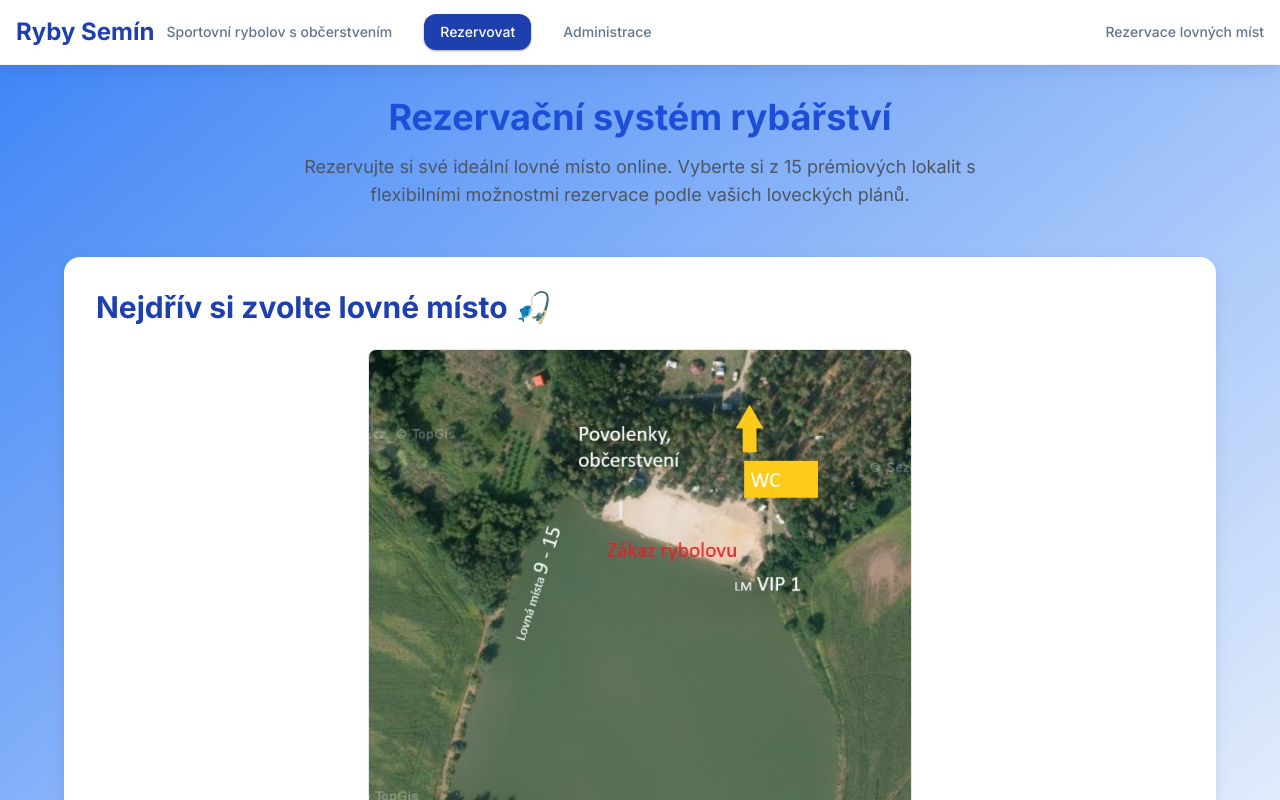
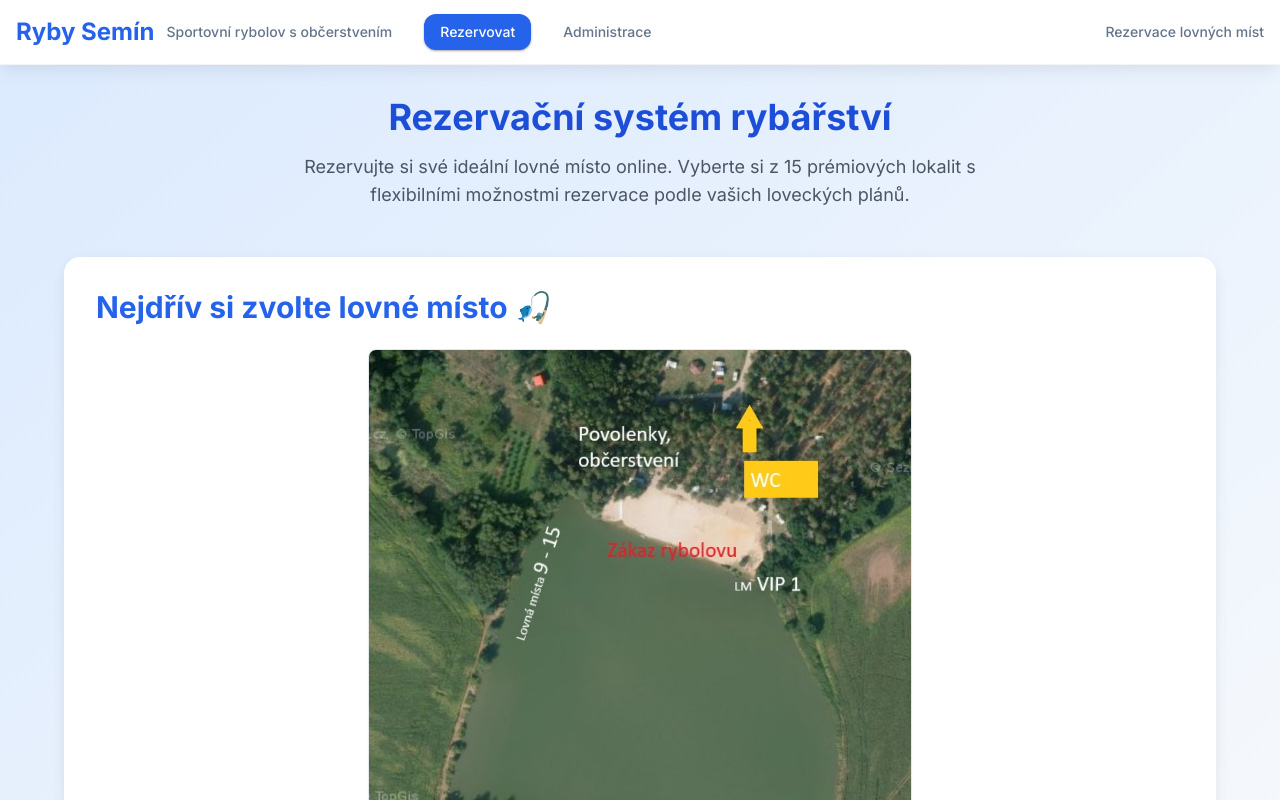
Before and after one commit to myrsple/rezervace, a Next.js app: page / in a window 1280 px wide. Shown: the top 800 px of the page. Built offline with nearby package versions, Linux system fonts and the light colour scheme; no server answers; the database is empty.

Commit message:
Fix: Remove conflicting custom CSS to fix styling issues

```diff
--- a/app/globals.css
+++ b/app/globals.css
@@ -2,46 +2,7 @@
 @tailwind components;
 @tailwind utilities;
 
-/* Custom color variables for the fishery theme */
-:root {
-  --semin-blue: #1e40af;
-  --semin-light-blue: #3b82f6;
-  --semin-green: #059669;
-  --semin-light-gray: #f8fafc;
-  --semin-dark-gray: #374151;
-}
-
-/* Custom styles for the application */
-.bg-semin-blue {
-  background-color: var(--semin-blue);
-}
-
-.bg-semin-light-blue {
-  background-color: var(--semin-light-blue);
-}
-
-.bg-semin-green {
-  background-color: var(--semin-green);
-}
-
-.text-semin-blue {
-  color: var(--semin-blue);
-}
-
-.text-semin-green {
-  color: var(--semin-green);
-}
-
-/* Custom gradient backgrounds */
-.from-semin-light-blue {
-  --tw-gradient-from: var(--semin-light-blue);
-  --tw-gradient-to: rgb(59 130 246 / 0);
-  --tw-gradient-stops: var(--tw-gradient-from), var(--tw-gradient-to);
-}
-
-.to-semin-light-gray {
-  --tw-gradient-to: var(--semin-light-gray);
-}
+/* Remove custom CSS that conflicts with Tailwind - use Tailwind classes instead */
 
 /* Smooth transitions for interactive elements */
 .transition-all {
```
